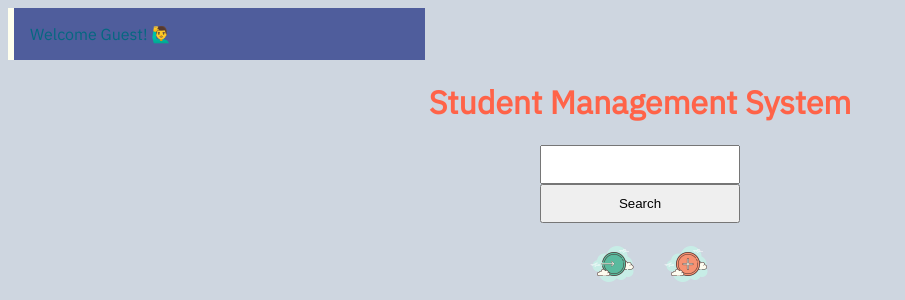
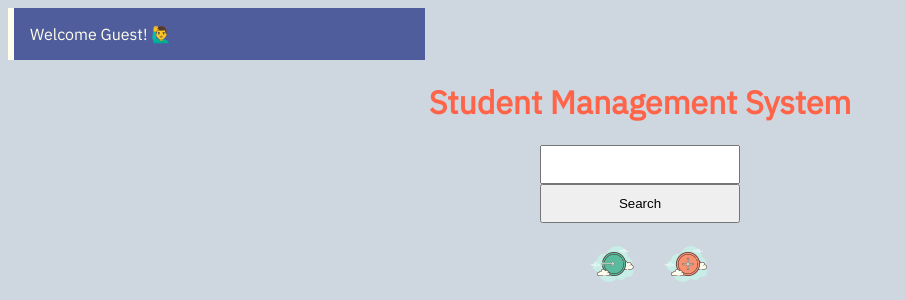
Before and after one commit to crispaulcastaneda/php-student-management, a PHP site: page / in a window 1280 px wide. Shown: the top 300 px of the page, without its empty margins (0-905 px from the left). Run offline with PHP 8.4, Linux system fonts and the light colour scheme; data that the repository does not hold is empty.

Commit message:
style page

```diff
--- a/css/style.css
+++ b/css/style.css
@@ -185,6 +185,4 @@ tbody img {
     background: #4f5d9c;
     border-left: 6px solid #ffffee;
     color: #ffffee;
-    border-left: 6px solid #ffffee;
-    color: #056881;
 }
```
